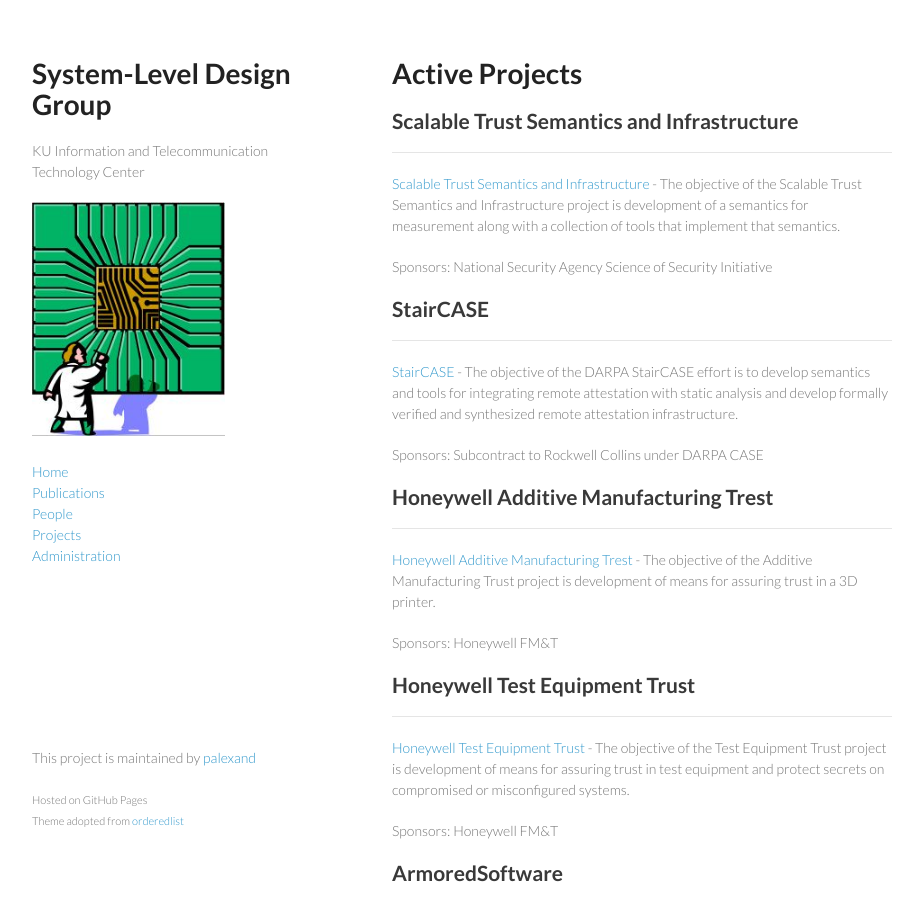
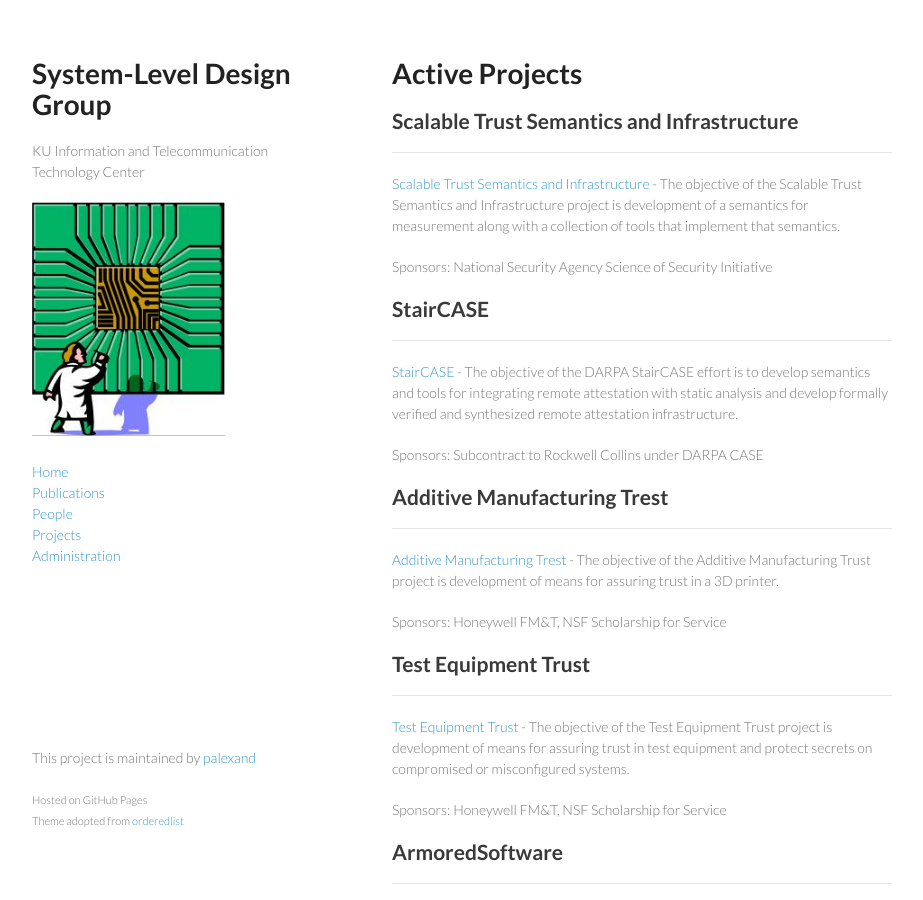
Before and after one commit to ku-sldg/ku-sldg.github.io, a Jekyll site: the page built from projects.md, in a window 1280 px wide and 900 px high. Shown: the whole window, without its empty margins (178-1101 px from the left). Built offline with Jekyll 4.4.1, drawn with Linux system fonts in a browser that asks for light colours.

Commit message:
Updating Honeywell acknowledgement

```diff
--- a/_data/projects.yml
+++ b/_data/projects.yml
@@ -12,19 +12,19 @@
   description: "The objective of the DARPA StairCASE effort is to develop semantics and tools for integrating remote attestation with static analysis and develop formally verified and synthesized remote attestation infrastructure."
   sponsor: Subcontract to Rockwell Collins under DARPA CASE
 
-- name: Honeywell Additive Manufacturing Trest
+- name: Additive Manufacturing Trest
   ghpages:
   github: ku-sldg
   repo:
   description: "The objective of the Additive Manufacturing Trust project is development of means for assuring trust in a 3D printer."
-  sponsor: Honeywell FM&T
+  sponsor: Honeywell FM&T, NSF Scholarship for Service
 
-- name: Honeywell Test Equipment Trust
+- name: Test Equipment Trust
   ghpages:
   github: ku-sldg
   repo:
   description: "The objective of the Test Equipment Trust project is development of means for assuring trust in test equipment and protect secrets on compromised or misconfigured systems."
-  sponsor: Honeywell FM&T
+  sponsor: Honeywell FM&T, NSF Scholarship for Service
 
 - name: ArmoredSoftware
   ghpages: yes
```
